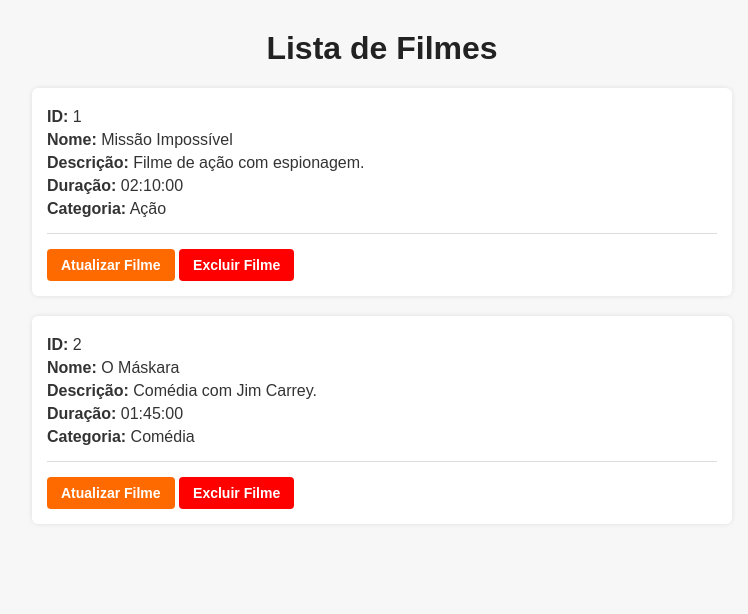
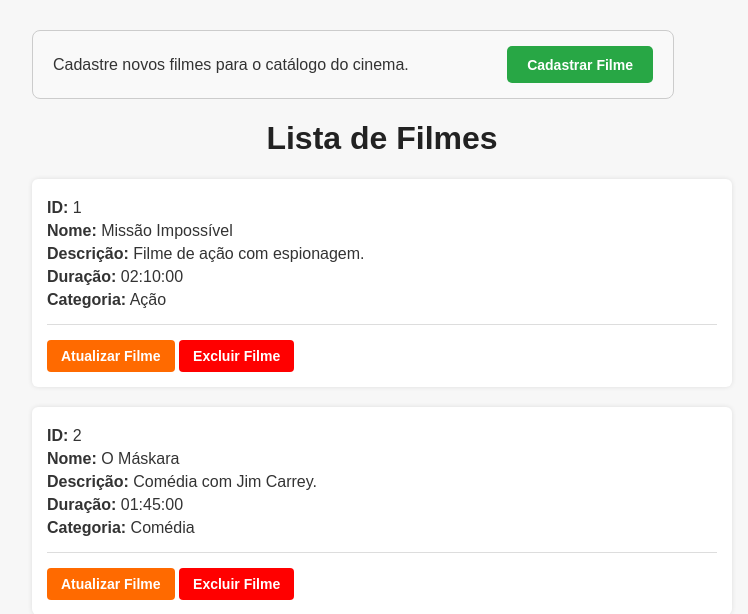
Before and after one commit to devwedney1/cinema-reservar, a PHP site: page /app/View/filmeLista.php in a window 1280 px wide. Shown: the top 614 px of the page, without its empty margins (258-1006 px from the left). Run offline with PHP 8.4, Linux system fonts and the light colour scheme; data comes from the database, SQL or seed files in the repository.

Commit message:
REFACTOR: organizado alguns coisas

```diff
--- a/app/Controller/FilmeController.php
+++ b/app/Controller/FilmeController.php
@@ -1,4 +1,5 @@
 <?php
+
 require_once '../Dao/FilmeDAO.php';
 require_once '../Model/Filme.php';
 require_once '../Model/CategoriaFilme.php';
@@ -30,11 +31,17 @@ class FilmeController
      */
     public function createFilme(array $data): bool
     {
+        $categoriaFilme = new CategoriaFilme(
+            (int) $data['categoria_filme_id'],
+            '' // você pode buscar o nome da categoria aqui, se precisar
+        );
+
         $filme = new Filme(
+            null,
             $data['nome_filme'],
             $data['descricao_filme'],
             $data['duracao_filme'],
-            (int) $data['categoria_filme_id']
+            $categoriaFilme
         );
 
         return $this->filmeDAO->create($filme);
@@ -48,12 +55,17 @@ class FilmeController
      */
     public function updateFilme(array $data): bool
     {
+        $categoriaFilme = new CategoriaFilme(
+            (int) $data['categoria_filme_id'],
+            ''
+        );
+
         $filme = new Filme(
             (int) $data['id'],
             $data['nome_filme'],
             $data['descricao_filme'],
             $data['duracao_filme'],
-            (int) $data['categoria_filme_id']
+            $categoriaFilme
         );
 
         return $this->filmeDAO->update($filme);
@@ -67,7 +79,9 @@ class FilmeController
      */
     public function deleteFilme(int $id): bool
     {
-        return $this->filmeDAO->delete($id);
+        $filme = new Filme($id, '', '', '', new CategoriaFilme(null, ''));
+
+        return $this->filmeDAO->delete($filme);
     }
 
     /**
@@ -78,6 +92,6 @@ class FilmeController
      */
     public function forceDeleteFilme(int $id): bool
     {
-        return $this->filmeDAO->forceDelete($id);
+        return $this->filmeDAO->destroy($id);
     }
 }
--- a/app/Dao/CategoriaDAO.php
+++ b/app/Dao/CategoriaDAO.php
@@ -1,4 +1,6 @@
 <?php
+require_once '../Connection/DataConnection.php';
+require_once '../Model/CategoriaFilme.php';
 
 Class CategoriaDAO
 {
--- a/app/Dao/FilmeDAO.php
+++ b/app/Dao/FilmeDAO.php
@@ -2,65 +2,47 @@
 
 require_once '../Connection/DataConnection.php';
 require_once '../Model/Filme.php';
+require_once '../Model/CategoriaFilme.php';
 
 class FilmeDAO
 {
-    /**
-     * @var PDO|null
-     */
     private $conexao;
     private const tableName = 'filmes';
     private const tableNameCategoria = 'categoria_filmes';
 
-    public function __construct ()
+    public function __construct()
     {
         $this->conexao = DataConnection::get_connection();
     }
 
-    /**
-     * @param int $idfilme
-     * @param int $idCategoriaFilme
-     *
-     * @return Filme|null
-     */
-    public function first (int $idfilme, int $idCategoriaFilme): ?Filme
+    public function first(int $idfilme): ?Filme
     {
         try {
-
-            $sql = "SELECT f.*, c.nome_categoria FROM  " . self::tableName . " f INNER JOIN " . self::tableNameCategoria . " c ON f.categoria_filme_id = c.id" . " where f.id = :idfilme LIMIT 1";
-
+            $sql = "SELECT f.*, c.nome_categoria FROM  " . self::tableName . " f INNER JOIN " . self::tableNameCategoria . " c ON f.categoria_filme_id = c.id WHERE f.id = :idfilme LIMIT 1";
             $stmt = $this->conexao->prepare($sql);
             $stmt->bindParam(':idfilme', $idfilme, PDO::PARAM_INT);
             $stmt->execute();
 
             $row = $stmt->fetch(PDO::FETCH_ASSOC);
 
-            $returnFilme = null;
-
-            if($row) {
-                $CategoriaFilme = new CategoriaFilme($row['categoria_filme_id'], $row['nome_categoria']);
-                $filme = new Filme(
-                    (int) $row['id'],
+            if ($row) {
+                $categoria = new CategoriaFilme($row['categoria_filme_id'], $row['nome_categoria']);
+                return new Filme(
+                    (int)$row['id'],
                     $row['nome_filme'],
                     $row['descricao_filme'],
                     $row['duracao_filme'],
-                    (int) $row['categoria_filme_id'],
-                    $CategoriaFilme
+                    $categoria
                 );
-                $returnFilme = $filme;
             }
 
-            return $returnFilme;
+            return null;
         } catch (PDOException $e) {
-            throw new PDOException("ERRO ao buscar um filme" . $e->get_message());
+            throw new PDOException("ERRO ao buscar um filme: " . $e->getMessage());
         }
     }
 
-
-    /**
-     * @return array
-     */
-    public function get (): array
+    public function get(): array
     {
         try {
             $sql = "SELECT f.*, c.nome_categoria FROM  " . self::tableName . " f LEFT JOIN " . self::tableNameCategoria . " c ON f.categoria_filme_id = c.id";
@@ -68,190 +50,135 @@ class FilmeDAO
             $filmes = [];
 
             while ($row = $stmt->fetch(PDO::FETCH_ASSOC)) {
-                $CategoriaFilme = new CategoriaFilme($row['categoria_filme_id'], $row['nome_categoria']);
-                $filme = new Filme(
-                    (int) $row['id'],
+                $categoria = new CategoriaFilme($row['categoria_filme_id'], $row['nome_categoria']);
+                $filmes[] = new Filme(
+                    (int)$row['id'],
                     $row['nome_filme'],
                     $row['descricao_filme'],
                     $row['duracao_filme'],
-                    (int) $row['categoria_filme_id'],
-                    $CategoriaFilme
+                    $categoria
                 );
-                $filmes[] = $filme;
             }
 
             return $filmes;
         } catch (PDOException $e) {
-            throw new PDOException("ERRO ao buscar um filme" . $e->get_message());
+            throw new PDOException("ERRO ao buscar filmes: " . $e->getMessage());
         }
     }
 
-    /**
-     * @param Filme $filme
-     *
-     * @return array|void
-     */
-    public function create (Filme $filme)
+    public function create(Filme $filme): array
     {
         try {
-
             $this->conexao->beginTransaction();
 
-            $dataFormularioFilme = [
-                'nome_filme' => $filme->get_nomeFilme(),
-                'descricao_filme' => $filme->get_descricaoFilme(),
-                'duracao_filme' => $filme->get_duracaoFilme(),
-            ];
-
             $stmt = $this->conexao->prepare(
-                "INSERT INTO " . self::tableName . "(nome_filme, descricao_filme, duracao_filme)
-                VALUES (:nome_filme, :descricao_filme, :duracao_filme)"
+                "INSERT INTO " . self::tableName . " (nome_filme, descricao_filme, duracao_filme, categoria_filme_id)
+                VALUES (:nome_filme, :descricao_filme, :duracao_filme, :categoria_filme_id)"
             );
 
-            $stmt->bindParam(':nome_filme', $dataFormularioFilme['nome_filme'], PDO::PARAM_STR);
-            $stmt->bindParam(':descricao_filme', $dataFormularioFilme['descricao_filme'], PDO::PARAM_STR);
-            $stmt->bindParam(':duracao_filme', $dataFormularioFilme['duracao_filme'], PDO::PARAM_STR);
+            $stmt->bindValue(':nome_filme', $filme->get_nomeFilme(), PDO::PARAM_STR);
+            $stmt->bindValue(':descricao_filme', $filme->get_descricaoFilme(), PDO::PARAM_STR);
+            $stmt->bindValue(':duracao_filme', $filme->get_duracaoFilme(), PDO::PARAM_STR);
+            $stmt->bindValue(':categoria_filme_id', $filme->get_categoriaFilmeId(), PDO::PARAM_INT);
             $stmt->execute();
 
             if ($stmt->rowCount() > 0) {
                 $this->conexao->commit();
-
                 return [
                     'success' => true,
                     'message' => 'Filme cadastrado com sucesso!',
                     'id' => $this->conexao->lastInsertId(),
                 ];
             }
+
+            $this->conexao->rollBack();
+            return ['success' => false, 'message' => 'Falha ao cadastrar filme'];
+
         } catch (PDOException $e) {
             $this->conexao->rollBack();
-            throw new PDOException("ERRO ao cadastra um filme" . $e->get_message());
+            throw new PDOException("ERRO ao cadastrar um filme: " . $e->getMessage());
         }
     }
 
-    /**
-     * @param Filme $filme
-     *
-     * @return array|void
-     */
-    public function update (Filme $filme)
+    public function update(Filme $filme): array
     {
         try {
             $this->conexao->beginTransaction();
 
-            if ($filme->get_id() == 0 || $filme->get_id() == '' || $filme->get_id() == ' ' || !$filme->get_id()) {
-                return [
-                    'success' => false,
-                    'message' => 'O id e obrigatorio para atualizar um filme',
-                ];
+            if (!$filme->get_id()) {
+                return ['success' => false, 'message' => 'O id é obrigatório para atualizar um filme'];
             }
 
-            $dataFormularioUpdate = [
-                'id' => $filme->get_id(),
-                'nome_filme' => $filme->get_nomeFilme(),
-                'descricao_filme' => $filme->get_descricaoFilme(),
-                'duracao_filme' => $filme->get_duracaoFilme(),
-            ];
-
             $stmt = $this->conexao->prepare(
-                "UPDATE " . self::tableName . " SET nome_filme = :nome_filme, descricao_filme = :descricao_filme, duracao_filme = :duracao_filme WHERE id = :id"
+                "UPDATE " . self::tableName . "
+                SET nome_filme = :nome_filme, descricao_filme = :descricao_filme, duracao_filme = :duracao_filme, categoria_filme_id = :categoria_filme_id
+                WHERE id = :id"
             );
 
-            $stmt->bindParam(':id', $dataFormularioUpdate['id'], PDO::PARAM_INT);
-            $stmt->bindParam(':nome_filme', $dataFormularioUpdate['nome_filme'], PDO::PARAM_STR);
-            $stmt->bindParam(':descricao_filme', $dataFormularioUpdate['descricao_filme'], PDO::PARAM_STR);
-            $stmt->bindParam(':duracao_filme', $dataFormularioUpdate['duracao_filme'], PDO::PARAM_STR);
-
+            $stmt->bindValue(':id', $filme->get_id(), PDO::PARAM_INT);
+            $stmt->bindValue(':nome_filme', $filme->get_nomeFilme(), PDO::PARAM_STR);
+            $stmt->bindValue(':descricao_filme', $filme->get_descricaoFilme(), PDO::PARAM_STR);
+            $stmt->bindValue(':duracao_filme', $filme->get_duracaoFilme(), PDO::PARAM_STR);
+            $stmt->bindValue(':categoria_filme_id', $filme->get_categoriaFilmeId(), PDO::PARAM_INT);
             $stmt->execute();
 
             if ($stmt->rowCount() > 0) {
                 $this->conexao->commit();
+                return ['success' => true, 'message' => 'Filme atualizado com sucesso!'];
+            }
 
-                return [
-                    'success' => true,
-                    'message' => 'Filme atualizado com sucesso!',
-                ];
-            }
+            $this->conexao->rollBack();
+            return ['success' => false, 'message' => 'Nenhuma alteração realizada.'];
 
         } catch (PDOException $e) {
             $this->conexao->rollBack();
-            throw new PDOException("ERRO ao atualizar o filme" . $e->get_message());
+            throw new PDOException("ERRO ao atualizar o filme: " . $e->getMessage());
         }
     }
 
-    /**
-     * @param Filme $filme
-     *
-     * @return array|void
-     */
-    public function delete (Filme $filme)
+    public function delete(int $id): array
     {
         try {
             $this->conexao->beginTransaction();
 
-            if ($filme->get_id() == 0 || $filme->get_id() == '' || $filme->get_id() == ' ' || !$filme->get_id()) {
-                return [
-                    'success' => false,
-                    'message' => 'O id e obrigatorio para delete suave do filme',
-                ];
-            }
-
-            $dataFormularioDelete = [
-                'id' => $filme->get_id(),
-            ];
-
-            $stmt = $this->conexao->prepare(
-                'UPDATE ' . self::tableName . ' SET deleted_at = NOW() WHERE id = :id'
-            );
-
-            $stmt->bindParam(':id', $dataFormularioDelete['id'], PDO::PARAM_INT);
-
+            $stmt = $this->conexao->prepare('UPDATE ' . self::tableName . ' SET deleted_at = NOW() WHERE id = :id');
+            $stmt->bindValue(':id', $id, PDO::PARAM_INT);
             $stmt->execute();
 
             if ($stmt->rowCount() > 0) {
                 $this->conexao->commit();
+                return ['success' => true, 'message' => 'Filme deletado com sucesso!'];
+            }
 
-                return [
-                    'success' => true,
-                    'message' => 'Filme deletado com sucesso!',
-                ];
-            }
+            $this->conexao->rollBack();
+            return ['success' => false, 'message' => 'Filme não encontrado para exclusão.'];
 
         } catch (PDOException $e) {
             $this->conexao->rollBack();
-            throw new PDOException("ERRO ao deletar o filme" . $e->get_message());
+            throw new PDOException("ERRO ao deletar o filme: " . $e->getMessage());
         }
     }
 
-    /**
-     * @param int $idFilme
-     *
-     * @return array|void
-     */
-    public function destroy (int $idFilme)
+    public function destroy(int $idFilme): array
     {
         try {
             $this->conexao->beginTransaction();
 
-            $stmt = $this->conexao->prepare(
-                'DELETE FROM ' . self::tableName . ' WHERE id = :id'
-            );
-
-            $stmt->bindParam(':id', $idFilme, PDO::PARAM_INT);
-
+            $stmt = $this->conexao->prepare('DELETE FROM ' . self::tableName . ' WHERE id = :id');
+            $stmt->bindValue(':id', $idFilme, PDO::PARAM_INT);
             $stmt->execute();
 
             if ($stmt->rowCount() > 0) {
                 $this->conexao->commit();
+                return ['success' => true, 'message' => 'Filme deletado permanentemente com sucesso!'];
+            }
 
-                return [
-                    'success' => true,
-                    'message' => 'Filme deletado com sucesso!',
-                ];
-            }
+            $this->conexao->rollBack();
+            return ['success' => false, 'message' => 'Filme não encontrado para exclusão definitiva.'];
 
         } catch (PDOException $e) {
             $this->conexao->rollBack();
-            throw new PDOException("ERRO ao deleta para sempre r o filme" . $e->get_message());
+            throw new PDOException("ERRO ao deletar permanentemente o filme: " . $e->getMessage());
         }
     }
 }
--- a/app/Model/CategoriaFilme.php
+++ b/app/Model/CategoriaFilme.php
@@ -1,76 +1,33 @@
 <?php
 
-class CategoriaFilme {
-    /**
-     * @var int
-     */
-    private int $id;
+class CategoriaFilme
+{
+    private ?int $id;
+    private string $nomeCategoria;
 
-    private ?string $nomeCategoria;
-
-    /**
-     * @param int    $id
-     * @param string $nomeCategoria
-     */
-    public function __construct(int $id, string $nomeCategoria) {
+    public function __construct(?int $id, string $nomeCategoria)
+    {
         $this->id = $id;
         $this->nomeCategoria = $nomeCategoria;
     }
 
-    /**
-     * @return int
-     */
-    public function get_id(): int
+    public function get_id(): ?int
     {
         return $this->id;
     }
 
-    /**
-     * @param int $id
-     *
-     * @return void
-     */
     public function set_id(int $id): void
     {
         $this->id = $id;
     }
-
 
     public function get_nomeCategoria(): string
     {
         return $this->nomeCategoria;
     }
 
-    /**
-     * @param string $nomeCategoria
-     *
-     * @return void
-     */
     public function set_nomeCategoria(string $nomeCategoria): void
     {
         $this->nomeCategoria = $nomeCategoria;
     }
-
-//    public function get_created_at(): DateTime
-//    {
-//        return $this->created_at;
-//    }
-//    public function set_created_at(DateTime $created_at): void {
-//        $this->created_at = $created_at;
-//    }
-
-//    public function get_updated_at(): DateTime {
-//        return $this->updated_at;
-//    }
-//    public function set_updated_at(DateTime $updated_at): void {
-//        $this->updated_at = $updated_at;
-//    }
-
-//    public function get_deleted_at(): DateTime {
-//        return $this->deleted_at;
-//    }
-//    public function set_deleted_at(DateTime $deleted_at): void {
-//        $this->deleted_at = $deleted_at;
-//    }
-
 }
--- a/app/View/filmeLista.php
+++ b/app/View/filmeLista.php
@@ -26,6 +26,45 @@ $filmes = $filmes->indexFilme();
             background-color: #f7f7f7;
             color: #333;
         }
+
+        .cadastro-container {
+            display: flex;
+            align-items: center;
+            justify-content: space-between;
+            background-color: #f9f9f9;
+            padding: 15px 20px;
+            border: 1px solid #ccc;
+            border-radius: 8px;
+            max-width: 600px;
+            margin-bottom: 20px;
+        }
+
+        .cadastro-texto {
+            font-size: 16px;
+            color: #333;
+            margin-right: 20px;
+        }
+
+        .buttonCadastra {
+            padding: 10px 20px;
+            background-color: #28a745;
+            color: white;
+            text-decoration: none;
+            border: none;
+            border-radius: 5px;
+            font-size: 15px;
+            cursor: pointer;
+        }
+
+        .buttonCadastra a {
+            color: white;
+            text-decoration: none;
+        }
+
+        .buttonCadastra:hover {
+            background-color: #218838;
+        }
+
         h1 {
             text-align: center;
             color: #222;
@@ -77,7 +116,17 @@ $filmes = $filmes->indexFilme();
 </head>
 <body>
 
+<div class="cadastro-container">
+    <div class="cadastro-texto">
+        Cadastre novos filmes para o catálogo do cinema.
+    </div>
+    <button class="buttonCadastra">
+        <a href="./filmeFormCreate.php">Cadastrar Filme</a>
+    </button>
+</div>
+
 <h1>Lista de Filmes</h1>
+
 
 <?php if (count($filmes) > 0): ?>
     <ul>
@@ -87,13 +136,14 @@ $filmes = $filmes->indexFilme();
                 <p><strong>Nome:</strong> <?= htmlspecialchars($filme->get_nomeFilme()) ?></p>
                 <p><strong>Descrição:</strong> <?= htmlspecialchars($filme->get_descricaoFilme()) ?></p>
                 <p><strong>Duração:</strong> <?= htmlspecialchars($filme->get_duracaoFilme()) ?></p>
-                <p><strong>Categoria:</strong> <?= htmlspecialchars($filme->get_categoriaFilme()) ?></p>
+                <p><strong>Categoria:</strong> <?= htmlspecialchars($filme->get_categoriaFilme()->get_nomeCategoria()) ?></p>
+
                 <hr>
                 <button class="buttonUpdate">
-                    <a href="../View/filmesForm.php?id=<?= $filme->get_id() ?>&categoria_id=<?= $filme->get_categoriaFilmeId() ?>">Atualizar Filme</a>
+                    <a href="../View/filmesForm.php?id=<?= $filme->get_id() ?>&categoria_id=<?= $filme->get_categoriaFilmeId()->get_id() ?>">Atualizar Filme</a>
                 </button>
                 <button class="buttonDelete">
-                    <a href="../Controller/FilmeController.php?id=<?= $filme->get_id() ?>&categoria_id=<?= $filme->get_categoriaFilmeId() ?>">Excluir Filme</a>
+                    <a href="../Controller/FilmeController.php?id=<?= $filme->get_id() ?>&categoria_id=<?= $filme->get_categoriaFilmeId()->get_id() ?>">Excluir Filme</a>
                 </button>
             </li>
         <?php endforeach; ?>
```
Also changed, not shown: app/Model/Filme.php (+9 -115 lines), app/View/filmeFormCreate.php (added, +140 -0 lines).
